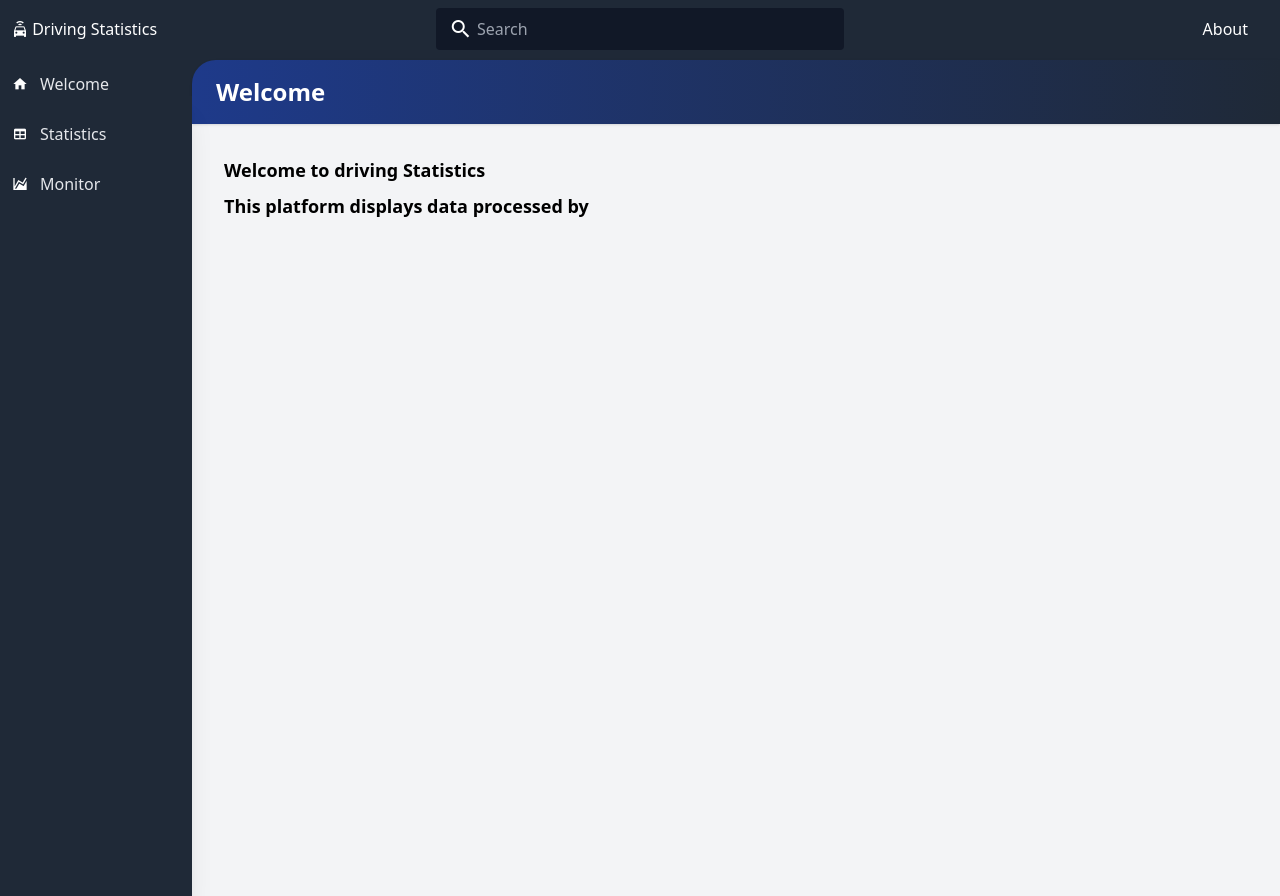
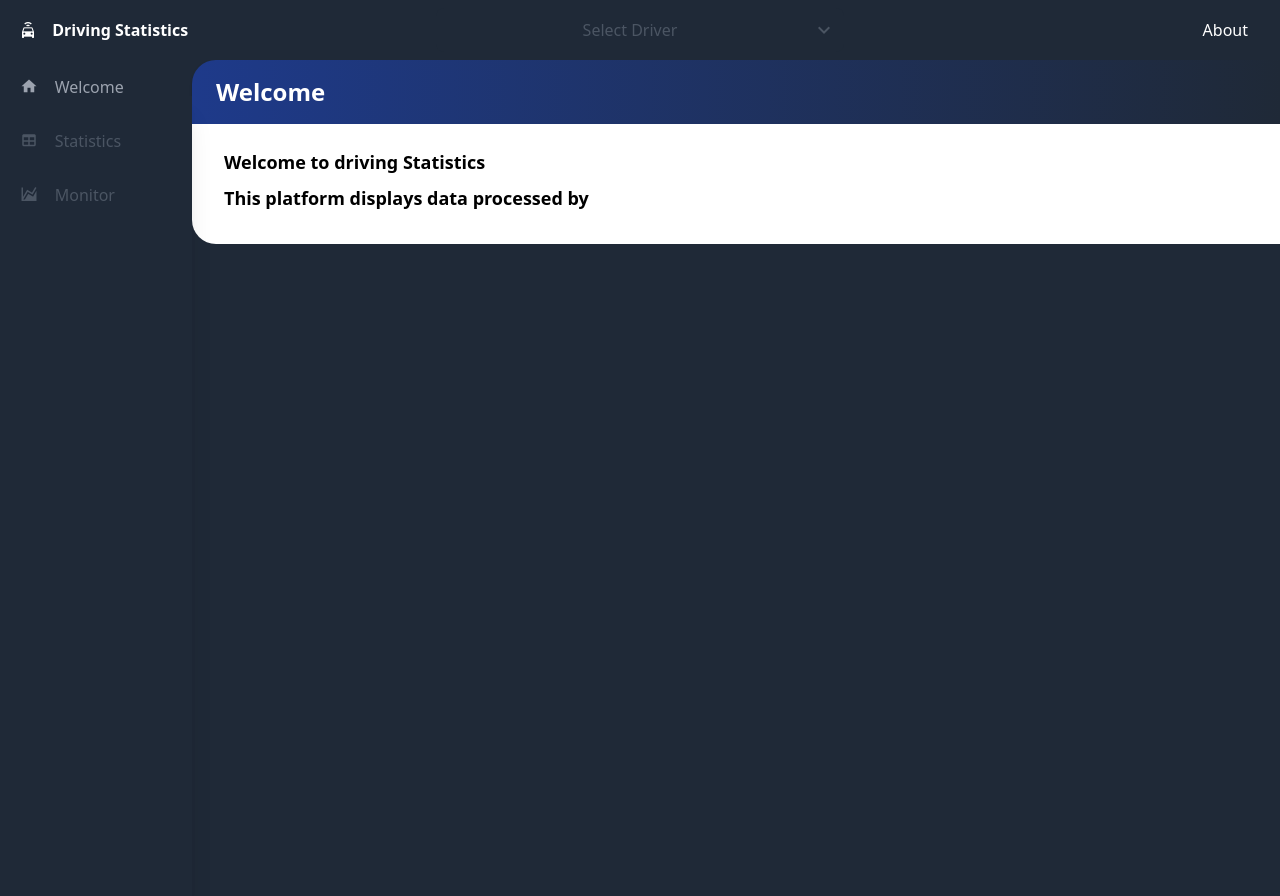
Before and after one commit to Moenupa/COMP4442_Proj, a Flask app: page / in a window 1280 px wide. Run offline with Flask 2, Linux system fonts and the light colour scheme; some libraries are stand-ins or nearby versions.

Commit message:
Functionailty Completed

```diff
--- a/drive_stat_in/drive_speed.py
+++ b/drive_stat_in/drive_speed.py
@@ -11,7 +11,7 @@ sc = SparkContext()
 files = sc.wholeTextFiles(i)
 records = files.flatMap(lambda file: file[1].split("\n")).map(lambda line: line.split(","))
 
-speed = records.map(lambda record: (record[0], record[7] + "," + record[4] if len(record) >= 8 else "") )
-speed.collectAsMap().saveAsTextFile(o + "speed")
+speed = records.map(lambda record: (record[0], record[7], record[4]) if len(record) >= 8 else (record[0], "", ""))
+speed.saveAsTextFile(o + "speed")
 
 sc.stop()
--- a/table.sql
+++ b/table.sql
@@ -8,4 +8,4 @@ id int(11) unsigned not null auto_increment,
 driver int(11) default null,
 ctime bigint(11) default null,
 speed int(11) default null
-) engine=InnoDB auto_increment=0 default charset=utf8;ﬁ
+) engine=InnoDB auto_increment=0 default charset=utf8;
--- a/web/main.py
+++ b/web/main.py
@@ -1,6 +1,8 @@
 from flask import Flask, render_template, request
 import json
 import mysql.connector
+import random
+import time
 
 app = Flask(__name__, static_url_path='/static')
 
@@ -10,13 +12,14 @@ def db_connection():
         host='database-1.ca3min6kadhv.us-east-1.rds.amazonaws.com',
         user='admin',
         port='3306',
-        passwd='',
-        database='Summary',
+        passwd='12345678',
+        database='DriveStats',
         autocommit=True
     )
     return connection
 
-latest = -1
+latest = 0
+cur_driver = ''
 routes = {
     '/': {
         'title': 'Welcome',
@@ -50,36 +53,59 @@ def speedmonitor():
 
 @app.route('/monitor')
 def monitor():
+    drivers = json.loads(API_drivers())
+
     return render_template(
         "index.html",
         routes = routes,
         cur = "/monitor",
+        drivers = drivers,
         monitor = True
     )
 
-@app.route('/api')
-def api():
+@app.route('/api/speed/<driverID>')
+def API_speed(driverID):
+    global latest, cur_driver
     connection = db_connection()
     cursor = connection.cursor()
-    query = "select id, time, driver, speed from SpeedRecords"
-    global latest
-    if latest > 0:
-        query += " where id > " % (latest)
 
+    if cur_driver != driverID:
+        latest = 0
+        cur_driver = driverID
+
+    query = f"select ID, DriverID, Time, Speed from Records where DriverID = \"{driverID}\" and ID > {latest};"
     cursor.execute(query)
     data = cursor.fetchall()
 
-    # update latest data
-    latest = data[-1][0] if (len(data) > 0) else latest
+    if len(data) > 0:
+        latest = data[-1][0]
 
+    reduced = [row[2:] for row in data]
+    print(query)
+    print('last record:', data[-1])
+    return json.dumps(reduced)
+
+@app.route('/api/drivers')
+def API_drivers():
+    # return json.dumps(['driver%02d' % (i) for i in range(1,11)])
+    connection = db_connection()
+    cursor = connection.cursor()
+
+    query = "select DriverID from Summary;"
+    cursor.execute(query)
+    data = cursor.fetchall()
+    return json.dumps([id for row in data for id in row])
+
+@app.route('/test')
+def test():
+    data = [['driverID', time.time(), random.randint(10,60)] for i in range(random.randint(2,5))]
     return json.dumps(data)
 
 @app.route('/stat')
 def stat():
     connection = db_connection()
     cursor = connection.cursor()
-    cursor.execute("use Summary;")
-    cursor.execute("select * from SummaryTable;")
+    cursor.execute("select * from Summary;")
     data = cursor.fetchall()
     stats = [
         {
@@ -101,7 +127,7 @@ def stat():
             'color': 'indigo',
             'num': sum(eval(i[5]) for i in data),
             'append': 'seconds',
-            'icon': 'mdi-car-side'
+            'icon': 'mdi-road'
         },
         {
             'title': 'overspeed count',
@@ -128,15 +154,15 @@ def stat():
     table_headers = [
         "DriverID",
         "Car Plate",
-        "Count of Rapid Speeding Up",
-        "Count of Rapid Slow Down",
-        "Count of Neutral Slide",
-        "Total Time of Neutral Slide",
-        "Count of Overspeeding",
-        "Total Time of Overspeeding",
-        "Count of Fatigue Driving",
-        "Count of Hthrottle Stop",
-        "Count of Oil Leak",
+        "Rapid Speed-Ups",
+        "Rapid Slow-Downs",
+        "Neutral Slides",
+        "Neutral Slide Time",
+        "Over-speed Count",
+        "Over-speed Time",
+        "Fatigue-Drivings",
+        "Hthrottle Stops",
+        "Oil Leaks",
     ]
     return render_template(
         "index.html",
--- a/web/templates/index.html
+++ b/web/templates/index.html
@@ -17,9 +17,13 @@
       href="https://cdn.jsdelivr.net/npm/@mdi/font@6.5.95/css/materialdesignicons.min.css"
     />
 
-    <script src="https://cdn.tailwindcss.com"></script>
-    <script src="https://code.highcharts.com/highcharts.js"></script>
+    <script async src="https://cdn.tailwindcss.com"></script>
     <script src="https://code.jquery.com/jquery-3.6.0.min.js"></script>
+    <script src="https://code.highcharts.com/stock/highstock.js"></script>
+    <script src="https://code.highcharts.com/modules/annotations.js"></script>
+    <script src="https://code.highcharts.com/stock/modules/data.js"></script>
+
+    <meta id="drivers" data-drivers="{{drivers}}"/>
   </head>
   <body class="bg-gray-800 font-sans leading-normal tracking-normal mt-12">
     <header>
@@ -29,44 +33,49 @@
       >
         <div class="flex flex-wrap items-center">
           <div
-            class="flex flex-shrink md:w-1/3 justify-center md:justify-start text-white"
-            style="z-index: 999"
+            class="flex flex-shrink md:w-1/3 justify-center md:justify-start text-white z-10 px-2 md:px-4"
           >
             <a href="#" aria-label="Driving Statistics">
-              <span class="pl-2">
-                <i class="mdi mdi-car-connected"></i>
-                <span class="text-white no-underline">Driving Statistics</span>
-              </span>
+              <i class="mdi mdi-car-connected"></i>
+              <span class="text-white no-underline pl-3 font-bold">Driving Statistics</span>
             </a>
           </div>
 
           <div
-            class="flex flex-1 md:w-1/3 justify-center md:justify-start text-white px-2"
+            class="flex flex-1 w-full md:w-1/3 justify-center md:justify-start text-white px-2"
           >
             <span class="relative w-full">
-              <span
-                class="absolute mdi mdi-24px mdi-magnify"
-                style="top: 0.2rem; left: 0.8rem"
-              ></span>
-              <input
-                aria-label="search"
-                type="search"
-                id="search"
-                placeholder="Search"
-                class="w-full bg-gray-900 text-white transition border border-transparent focus:outline-none focus:border-gray-400 rounded py-2 px-2 pl-10 appearance-none leading-normal"
-              />
+              <button
+                id="btn-dropdown"
+                data-dropdown-toggle="dropdown"
+                class="text-white bg-gray-900 hover:bg-gray-200 focus:ring-2 focus:outline-none focus:ring-gray-400 rounded-lg px-4 py-1 text-center inline-flex items-center transition ease-int-out hover:text-black w-full disabled:bg-gray-800 disabled:text-gray-600"
+                type="button"
+                {%if not drivers%}disabled{%endif%}
+              >
+                <span class="w-full">Select Driver</span>
+                <span class="mdi mdi-chevron-down mdi-24px ml-1 -mr-2 pull-right"></span>
+              </button>
+              <div id="dropdown" class="hidden z-10 w-full bg-white rounded divide-y divide-gray-100 shadow dark:bg-gray-700 absolute left-0 top-12">
+                <ul class="py-1 text-sm text-gray-700 dark:text-gray-200" aria-labelledby="btn-dropdown">
+                  {% for driver in drivers %}
+                  <li>
+                    <a href="javascript:" class="block py-2 px-4 hover:bg-gray-100 dark:hover:bg-gray-600 dark:hover:text-white dropdown-driver w-full">{{driver}}</a>
+                  </li>
+                  {% endfor %}
+                </ul>
+              </div>
             </span>
           </div>
 
           <div
-            class="flex w-full content-center justify-between md:w-1/3 md:justify-end"
+            class="flex flex-shrink w-auto content-center justify-between md:w-1/3 md:justify-end px-2 md:px-4"
           >
             <ul
               class="list-reset flex justify-between flex-1 md:flex-none items-center"
             >
               <li class="flex-1 md:flex-none md:mr-3">
                 <a
-                  class="inline-block py-2 px-4 text-white no-underline"
+                  class="inline-block py-2 text-white no-underline"
                   href="/about"
                   >About</a
                 >
@@ -78,8 +87,7 @@
     </header>
 
     <main>
-      <div class="flex flex-col md:flex-row">
-        <!-- nav on the left -->
+      <div class="flex flex-row">
         <nav aria-label="alternative nav">
           <div
             class="bg-gray-800 shadow-xl h-20 fixed bottom-0 mt-12 md:relative md:h-screen z-10 w-full md:w-48 content-center"
@@ -88,19 +96,19 @@
               class="md:mt-12 md:w-48 md:fixed md:left-0 md:top-0 content-center md:content-start text-left justify-between"
             >
               <ul
-                class="list-reset flex flex-row md:flex-col pt-3 md:py-3 px-1 md:px-2 text-center md:text-left"
+                class="list-reset flex flex-row md:flex-col py-4 md:py-3 px-1 md:px-2 text-center md:text-left"
               >
                 {% for route, info in routes.items() %}
-                  <li class="mr-3 flex-1">
+                  <li class="flex-1">
                     <a
-                      href="{{ route if route != cur else "#" }}"
-                      class="block py-1 md:py-3 pl-1 align-middle text-white no-underline hover:text-white border-b-2 border-gray-800 hover:border-pink-500"
+                      href="{{ route if route != cur else '#' }}"
+                      class="block py-1 md:py-3 pl-3 align-middle {{'text-gray-600' if route != cur else 'text-gray-400' }} no-underline hover:text-white border-b-2 border-gray-800 hover:border-blue-500 transition ease-in-out text-lg"
                     >
-                      <i class="mdi {{ info['icon'] }} pr-0 md:pr-3"></i
-                      ><span
-                        class="pb-1 md:pb-0 text-xs md:text-base text-gray-400 md:text-gray-200 block md:inline-block"
-                        >{{ info['title'] }}</span
-                      >
+                      <i class="mdi {{ info['icon'] }} pr-0 md:pr-3"></i>
+                      <span
+                        class="pb-1 md:pb-0 text-xs md:text-base block md:inline-block"
+                        >{{ info['title'] }}
+                      </span>
                     </a>
                   </li>
                 {% endfor %}
@@ -108,7 +116,7 @@
             </div>
           </div>
         </nav>
-        <section class="w-full main-content bg-gray-100 mt-12 md:mt-2 pb-24 md:pb-5">
+        <section class="w-full main-content mt-2 md:mt-2 pb-16 md:pb-5 bg-gray-800">
           <div class="bg-gray-800 pt-1">
             <div
               class="rounded-tl-3xl bg-gradient-to-r from-blue-900 to-gray-800 p-4 shadow text-2xl text-white"
@@ -117,7 +125,7 @@
             </div>
           </div>
           {% if msg %}
-            <div class="flex flex-row flex-wrap flex-grow mt-2 px-8 pt-6">
+            <div class="flex flex-row flex-wrap flex-grow px-8 pt-6 bg-white">
               {% for m in msg %}
               <div class="w-full text-lg font-bold mb-2">
                 {{ m }}
@@ -126,7 +134,7 @@
             </div>
           {% endif %}
           {% if stats %}
-            <div class="flex flex-wrap">
+            <div class="flex flex-wrap bg-white">
               {% for stat in stats %}
               <div class="w-full l:w-1/2 xl:w-1/3 p-6">
                 <div
@@ -135,8 +143,8 @@
                   <div class="flex flex-row items-center">
                     <div class="flex-shrink pr-4">
                       <div
-                        class="rounded-full p-5 bg-{{stat['color']}}-600"
-                      ></div>
+                        class="rounded-full bg-{{stat['color']}}-600 h-12 w-12 flex justify-center items-center"
+                      ><span class="text-white mdi mdi-24px {{ 'mdi-timer-sand' if 'time' in stat['title'] else 'mdi-counter' }}"></span></div>
                     </div>
                     <div class="flex-1 text-right md:text-center">
                       <h2 class="font-bold uppercase text-gray-600">
@@ -156,22 +164,22 @@
             </div>
           {% endif %}
           {% if table_headers %}
-            <div class="flex flex-row flex-wrap flex-grow mt-2">
+            <div class="flex flex-row flex-wrap flex-grow bg-white">
               <div class="w-full p-6">
-                <div class="bg-white border-transparent rounded-lg shadow-xl">
+                <div class="bg-stone-100 border-transparent rounded-lg shadow-2xl">
                   <div
-                    class="bg-gradient-to-b from-stone-200 to-stone-100 uppercase text-stone-800 rounded-tl-lg rounded-tr-lg p-5"
+                    class="bg-gradient-to-b from-stone-200 to-stone-100 uppercase text-stone-800 rounded-tl-lg rounded-tr-lg p-6"
                   >
                     <h2 class="font-bold uppercase">Statistic Table</h2>
                   </div>
                   <div class="pb-2">
                     <table class="table-auto w-full">
                       <thead>
-                        <tr class="bg-stone-200 shadow-xl">
+                        <tr>
                           {% for header in table_headers %}
                           <th
                             scope="col"
-                            class="text-sm font-medium text-gray-900 px-6 py-4 text-left"
+                            class="text-sm font-medium text-gray-900 px-6 pb-4 text-left"
                           >
                             {{header}}
                           </th>
@@ -182,7 +190,7 @@
                         {% if table_data %}
                         {% for cols in table_data %}
                           <tr
-                            class="bg-white border-t transition duration-300 ease-in-out hover:bg-gray-100"
+                            class="bg-white border-t transition duration-300 ease-in-out hover:bg-transparent"
                           >
                             <td
                               class="px-6 py-4 whitespace-nowrap text-sm font-medium text-gray-900"
@@ -199,7 +207,7 @@
                           </tr>
                         {% endfor %}
                         {% else %}
-                          <div class="text-md text-gray-900 font-light px-6 py-4 whitespace-nowrap content-center bg-white hover:transition duration-300 ease-in-out hover:bg-gray-100 uppercase">
+                          <div class="text-md text-gray-900 font-light px-6 py-4 whitespace-nowrap content-center bg-white hover:transition duration-300 ease-in-out hover:bg-transparent uppercase">
                             error when fetching data
                           </div>
                         {% endif %}
@@ -211,56 +219,139 @@
             </div>
           {% endif %}
           {% if monitor %}
-            <div id="monitor">
+            <div class="bg-white">
+              <div id="monitor" class="w-full h-5/6 pr-2">
+              </div>
             </div>
-            <script type="text/javascript">
-              // jquery call
-              $(() => {
-                // rendering page for the first time
-                $.getJSON('/api', (data) => {
-                  // call highcharts to eject into #monitor
-                  $('#monitor').highcharts(
-                    'StockChart',
-                    {
-                      chart: {
-                        events: {
-                          // load as chart
-                          load: () => {
-                            var chart = $('#monitor').highcharts();
-                            var series = chart.series[0];
-                            // refreshing data by interval
-                            // reload every 2s
-                            setInterval(() => {
-                              $.getJSON('/api', (e) => {
-                                $.each(e, (i, v) =>{
-                                  series.addPoint(v);
-                                })
-                              })
-                            }, 2000);
-                          }
-                        }
-                      },
-                      rangeSelector: {
-                        selected: 1
-                      },
-                      title: {
-                        text: 'Real-Time Driving Monitor'
-                      },
-                      series: [{
-                        name: 'Real-Time Speed',
-                        data: data,
-                        tooltip: {
-                          valueDecimals: 2
-                        }
-                      }]
-                    }
-                  );
-                })
-              })(jQuery);
-            </script>
           {% endif %}
+          <div class="rounded-bl-3xl bg-white h-6 w-full mb-4"></div>
         </section>
       </div>
     </main>
+    <script type="text/javascript">
+      const drivers = eval($('#drivers').data('drivers'));
+      var selection = '';
+      $('#btn-dropdown').click(() => {
+        $('#dropdown').toggleClass('hidden');
+      });
+      $('#dropdown .dropdown-driver').click((e) => {
+        $('#dropdown').toggleClass('hidden');
+        selection = e.target.text;
+        $('#btn-dropdown>span').first().text(selection);
+        console.log('selected: ' + selection);
+        refresh();
+      });
+      const speed_api = () => `/api/speed/${selection || drivers[0]}`
+      const reload = () => {
+        setInterval(() => {
+          $.getJSON(
+            speed_api(),
+            (e) => {
+              console.log(e);
+              $.each(e, (i, v) => {
+                chart.series[0].addPoint(v);
+                getMinMax(chart);
+              })
+            }
+          )
+        }, 10000);
+      };
+      var chart;
+      var minMax = {};
+      const getMinMax = (chart) => {
+        const yMin = Math.min.apply(
+            null,
+            chart.series[0].processedYData.slice(1, -1)
+          ),
+          yMax = Math.max.apply(
+            null,
+            chart.series[0].processedYData.slice(1, -1)
+          ),
+          maxIndex = chart.series[0].processedYData.indexOf(yMax),
+          minIndex = chart.series[0].processedYData.indexOf(yMin);
+
+        minMax = {
+          xMin: chart.series[0].processedXData[minIndex],
+          xMax: chart.series[0].processedXData[maxIndex],
+          yMin,
+          yMax
+        };
+      }
+      const refresh = () => {
+        $.getJSON(
+          speed_api(),
+          (data) => {
+            chart = new Highcharts.stockChart(`monitor`, {
+              chart: {
+                zoomType: 'x',
+                events: {
+                  load: reload
+                }
+              },
+              xAxis: {
+                type: 'datetime'
+              },
+              annotations: [{
+                draggable: '',
+                shapes: [{
+                  type: 'path',
+                  points: [
+                    annotation => {
+                      getMinMax(annotation.chart);
+
+                      return {
+                        x: annotation.chart.xAxis[0].min,
+                        xAxis: 0,
+                        y: (minMax.yMin + minMax.yMax) / 2,
+                        yAxis: 0
+                      };
+                    },
+                    annotation => ({
+                      x: annotation.chart.xAxis[0].max,
+                      xAxis: 0,
+                      y: (minMax.yMin + minMax.yMax) / 2,
+                      yAxis: 0
+                    })
+                  ]
+                }],
+                labels: [{
+                  point: () => ({
+                    x: minMax.xMax,
+                    xAxis: 0,
+                    y: minMax.yMax,
+                    yAxis: 0
+                  }),
+                  format: 'max: {y}'
+                }, {
+                  point: () => ({
+                    x: minMax.xMin,
+                    xAxis: 0,
+                    y: minMax.yMin,
+                    yAxis: 0
+                  }),
+                  format: 'min: {y}'
+                }, {
+                  point: annotation => ({
+                    x: annotation.chart.xAxis[0].min + 10e7,
+                    xAxis: 0,
+                    y: (minMax.yMin + minMax.yMax) / 2,
+                    yAxis: 0
+                  }),
+                  y: 11,
+                  x: 30,
+                  clip: false,
+                  overflow: 'none',
+                  format: 'avg: {y}'
+                }]
+              }],
+              series: [{
+                data: data
+              }]
+            });
+          }
+        );
+      };
+      refresh();
+    </script>
   </body>
 </html>
```
Also changed, not shown: backend/db_connection.py (added, +39 -0 lines), backend/initDB.py (+11 -16 lines), backend/writeSpeed.py (+34 -17 lines), backend/writeStats.py (+10 -14 lines), requirements.txt (renamed from requirement.txt), 3 other files.
